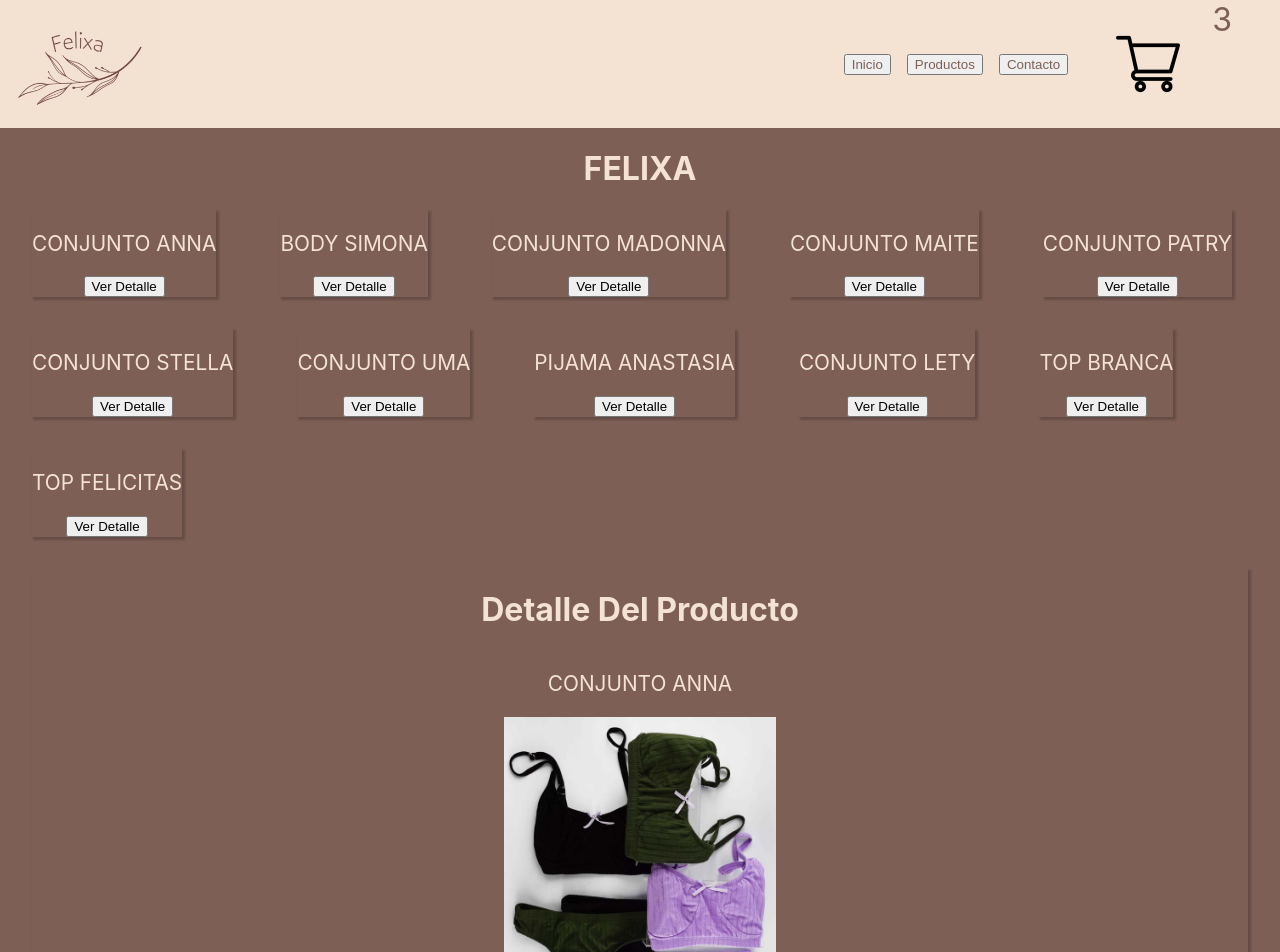
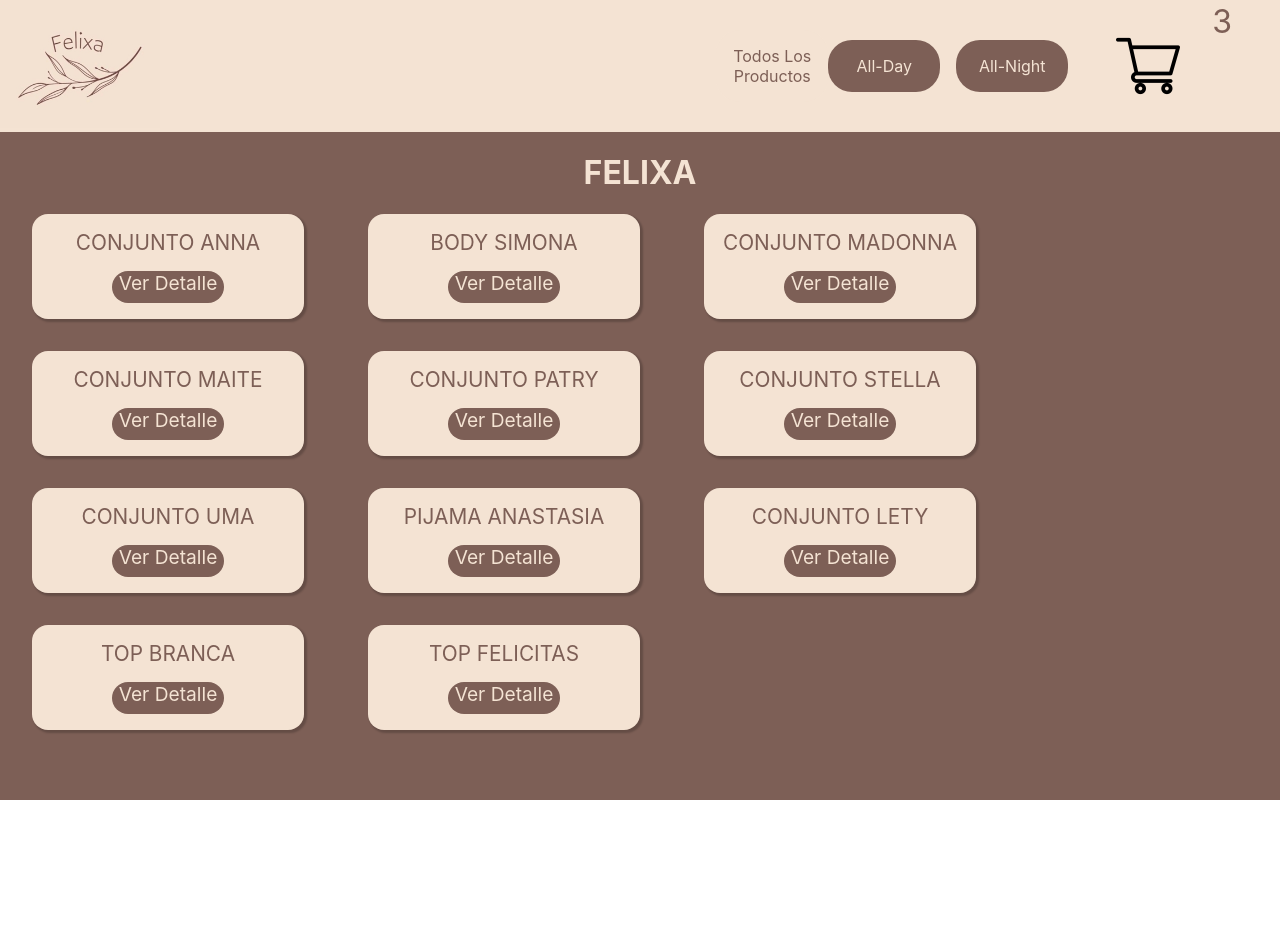
Before and after one commit to sanmarco1976/react_coder_house, a React (Create React App) app in the folder my_app/: page / in a window 1280 px wide. Shown: the top 952 px of the page. After the commit the page ends 800 px from the top, so only its background shows below. Built offline with nearby package versions, Linux system fonts and the light colour scheme.

Commit message:
agregando un navbar para categorias, routering para distintas paginas como categorias e items

```diff
--- a/my_app/src/App.js
+++ b/my_app/src/App.js
@@ -2,15 +2,20 @@ import './App.css';
 import NavBar from './components/NavBar/NavBar';
 import ItemListContainer from './components/ItemListContainer/ItemListContainer';
 import ItemDetailContainer from './components/ItemDetailContainer/ItemDetailContainer';
+import {Routes, Route, BrowserRouter } from 'react-router-dom'
 
 function App() {
     return (
         <div className = "App" >
-            <header className = "App-header" >
+            <BrowserRouter>
                 <NavBar />
-            </header>
-            <ItemListContainer greeting={"FELIXA"} />
-            <ItemDetailContainer />
+                <Routes>
+                    <Route path='/' element={<ItemListContainer greeting={"FELIXA"} />}/>
+                    <Route path='/detail/:idProducto' element={<ItemDetailContainer greeting={"Productos"} />}/>
+                    <Route path='/categoria/:categoria' element={<ItemListContainer greeting={"Productos por categoria"}/>}/>
+                </Routes>
+            </BrowserRouter>
+
         </div >
     );
 }
--- a/my_app/src/asyncmock.js
+++ b/my_app/src/asyncmock.js
@@ -1,15 +1,15 @@
 const productos = [
-    { id: '1', nombre: 'CONJUNTO ANNA', precio: 2100, img: '../Img/conj_ana2.jpg', stock: 4  },
-    { id: '2', nombre: 'BODY SIMONA', precio: 1800, img: '../Img/body_simona.jpg', stock: 3  },
-    { id: '3', nombre: 'CONJUNTO MADONNA', precio: 2100, img: '../Img/conj_madonna.jpeg', stock: 7  },
-    { id: '4', nombre: 'CONJUNTO MAITE', precio: 2300, img: '../Img/conj_maite.jpeg', stock: 4  },
-    { id: '5', nombre: 'CONJUNTO PATRY', precio: 2000, img: '../Img/conj_patry.jpg', stock: 5  },
-    { id: '6', nombre: 'CONJUNTO STELLA', precio: 1890, img: '../Img/conj_stella2.jpg', stock: 6  },
-    { id: '7', nombre: 'CONJUNTO UMA', precio: 2000, img: '../Img/conj_uma.jpeg', stock: 2  },
-    { id: '8', nombre: 'PIJAMA ANASTASIA', precio: 2400, img: '../Img/pijama_anastasia2.jpg', stock: 3  },
-    { id: '9', nombre: 'CONJUNTO LETY', precio: 1790, img: '../Img/prod_lety2.jpg', stock: 4  },
-    { id: '10', nombre: 'TOP BRANCA', precio: 2000, img: '../Img/top_branca.jpg', stock: 6  },
-    { id: '11', nombre: 'TOP FELICITAS', precio: 1580, img: '../Img/top_felicitas.jpg', stock: 5 }
+    { id: '1', categoria: 'day', nombre: 'CONJUNTO ANNA', precio: 2100, img: '../Img/conj_ana2.jpg', stock: 4  },
+    { id: '2', categoria: 'nigth', nombre: 'BODY SIMONA', precio: 1800, img: '../Img/body_simona.jpg', stock: 3  },
+    { id: '3', categoria: 'day', nombre: 'CONJUNTO MADONNA', precio: 2100, img: '../Img/conj_madonna.jpeg', stock: 7  },
+    { id: '4', categoria: 'nigth', nombre: 'CONJUNTO MAITE', precio: 2300, img: '../Img/conj_maite.jpeg', stock: 4  },
+    { id: '5', categoria: 'day', nombre: 'CONJUNTO PATRY', precio: 2000, img: '../Img/conj_patry.jpg', stock: 5  },
+    { id: '6', categoria: 'day', nombre: 'CONJUNTO STELLA', precio: 1890, img: '../Img/conj_stella2.jpg', stock: 6  },
+    { id: '7', categoria: 'nigth', nombre: 'CONJUNTO UMA', precio: 2000, img: '../Img/conj_uma.jpeg', stock: 2  },
+    { id: '8', categoria: 'day', nombre: 'PIJAMA ANASTASIA', precio: 2400, img: '../Img/pijama_anastasia2.jpg', stock: 3  },
+    { id: '9', categoria: 'nigth', nombre: 'CONJUNTO LETY', precio: 1790, img: '../Img/prod_lety2.jpg', stock: 4  },
+    { id: '10', categoria: 'nigth', nombre: 'TOP BRANCA', precio: 2000, img: '../Img/top_branca.jpg', stock: 6  },
+    { id: '11', categoria: 'day', nombre: 'TOP FELICITAS', precio: 1580, img: '../Img/top_felicitas.jpg', stock: 5 }
 ]
 
 export const obtenerProductos = () =>{
@@ -27,3 +27,11 @@ export const getProductsById = (id) => {
         }, 500)
     })
 }
+
+export const getProductsByCategory = (categoria) =>{
+    return new Promise (resolve => {
+        setTimeout(() => {
+            resolve(productos.filter(prod => prod.categoria === categoria))
+        }, 500)
+    })
+}
--- a/my_app/src/components/Item/Item.css
+++ b/my_app/src/components/Item/Item.css
@@ -1,34 +1,33 @@
 .ItemCard{
     display: flex;
     flex-direction: column;
-    align-items: flex-start;
+    align-items: center;
     box-shadow: 2px 2px 2px 1px rgba(0, 0, 0, 0.2);
     margin: 0 2rem 2rem 2rem;
-}
-.ImgCard{
+    background-color: #f4e3d3;
+    border-radius: 1rem;
     width: 17rem;
-    height: 23rem;
 }
 .NombreCard{
     align-self: center;
     font-size: 1.3rem;
-    color: #f4e3d3;
+    color: #7d5f56;
+    padding: 1rem;
 }
 
-.PrecioCard{
-    list-style: none;
-    font-size: 1.3rem;
+.VerDetalle{
+    background-color: #7d5f56;
     color: #f4e3d3;
+    font-size: 1.2rem;
+    border: #f4e3d3;
+    height: 2rem;
+    width: 7rem;
+    text-decoration: none;
+    border-radius: 1rem;
+    margin-bottom: 1rem;
+    text-align: center;
 }
-.AgregarCard{
+.VerDetalle:hover{
     background-color: #f4e3d3;
     color: #7d5f56;
-    font-size: 1rem;
-    border: #7d5f56;
-    width: auto;
-    height: 2rem;
 }
-.DivItemList{
-    display: flex;
-    flex-wrap: wrap;
-}
--- a/my_app/src/components/Item/Item.js
+++ b/my_app/src/components/Item/Item.js
@@ -1,11 +1,12 @@
 import './Item.css'
+import { Link } from 'react-router-dom'
 
 const Item = ({id, nombre, precio, img, stock}) =>{
 
     return(
         <div className="ItemCard">
             <p className="NombreCard">{nombre}</p>
-            <button>Ver Detalle</button>
+            <Link to={`/detail/${id}`} className="VerDetalle">Ver Detalle</Link>
         </div>
     )
 
--- a/my_app/src/components/ItemCount/ItemCount.css
+++ b/my_app/src/components/ItemCount/ItemCount.css
@@ -16,6 +16,8 @@
     height: 2rem;
     background-color: #f4e3d3;
     border: #f4e3d3;
+    color: #7d5f56;
+    border-radius: 1rem;
 }
 .PCount{
     color: #f4e3d3;
--- a/my_app/src/components/ItemDetail/ItemDetail.css
+++ b/my_app/src/components/ItemDetail/ItemDetail.css
@@ -2,28 +2,28 @@
     background-color: #7d5f56;
     color: #f4e3d3;
     border: #7d5f56;
+    text-transform: uppercase;
 }
 
-.ItemCard{
+.Item{
     display: flex;
     flex-direction: column;
     align-items: center;
-    box-shadow: 2px 2px 2px 1px rgba(0, 0, 0, 0.2);
-    margin: 0 2rem 2rem 2rem;
 }
 .ImgCard{
     width: 17rem;
     height: 23rem;
+    border-radius: 1rem;
 }
-.NombreCard{
+.Nombre{
     align-self: center;
-    font-size: 1.3rem;
+    font-size: 2rem;
     color: #f4e3d3;
 }
 
 .PrecioCard{
     list-style: none;
-    font-size: 1.3rem;
+    font-size: 1.7rem;
     color: #f4e3d3;
 }
 .AgregarCard{
@@ -33,8 +33,19 @@
     border: #7d5f56;
     width: auto;
     height: 2rem;
+    border-radius: 1rem;
 }
 .DivItemList{
     display: flex;
     flex-wrap: wrap;
 }
+.UlCard{
+    padding-inline-start: 0;
+}
+p {
+    display: block;
+    margin-block-start: 0;
+    margin-block-end: 0;
+    margin-inline-start: 0px;
+    margin-inline-end: 0px;
+}
--- a/my_app/src/components/ItemDetail/ItemDetail.js
+++ b/my_app/src/components/ItemDetail/ItemDetail.js
@@ -3,9 +3,9 @@ import ItemCount from "../ItemCount/ItemCount"
 const ItemDetail = ({nombre, stock, img, precio, id}) => {
 
     return(
-        <div className="ItemCard">
+        <div className="Item">
             <h1 className='ItemDetailTitle'>Detalle Del Producto</h1>
-            <p className="NombreCard">{nombre}</p>
+            <p className="Nombre">{nombre}</p>
             <img className= 'ImgCard' src={img} alt='cart-widget'/>
             <ul className='UlCard'>
                 <li className="PrecioCard">${precio}</li>
--- a/my_app/src/components/ItemDetailContainer/ItemDetailContainer.js
+++ b/my_app/src/components/ItemDetailContainer/ItemDetailContainer.js
@@ -2,18 +2,19 @@
 import { useState, useEffect } from 'react'
 import { getProductsById } from '../../asyncmock'
 import ItemDetail from '../ItemDetail/ItemDetail'
+import { useParams } from 'react-router-dom'
 
 const ItemDetailContainer = () => {
     const [productos, setProductos] = useState()
-
+    const {idProducto} = useParams()
     useEffect(() => {
-        getProductsById('1').then(response => {
+        getProductsById(idProducto).then(response => {
             setProductos(response)
         })
-    },[])
+    },[idProducto])
 
     return(
-        <ItemDetail nombre={productos?.nombre} img={productos?.img} precio={productos?.precio} id={productos?.id} stock={productos?.stock}/>
+        <ItemDetail {...productos}/>
     )
 }
 
--- a/my_app/src/components/ItemListContainer/ItemListContainer.css
+++ b/my_app/src/components/ItemListContainer/ItemListContainer.css
@@ -1,3 +1,4 @@
 .TituloH1{
     color: #f4e3d3;
+    text-transform: uppercase;
 }
--- a/my_app/src/components/ItemListContainer/ItemListContainer.js
+++ b/my_app/src/components/ItemListContainer/ItemListContainer.js
@@ -1,16 +1,24 @@
 import './ItemListContainer.css'
 import { useEffect, useState } from 'react'
-import { obtenerProductos } from '../../asyncmock'
+import { getProductsByCategory, obtenerProductos } from '../../asyncmock'
 import ItemList from '../ItemList/ItemList'
+import { useParams } from 'react-router-dom'
 
 const ItemListContainer = (props) =>{
     const[products, setProducts] = useState([])
 
+    const {categoria} = useParams()
     useEffect (()=>{
-        obtenerProductos().then(response =>{
-            setProducts(response)
-        })
-    })
+        if (!categoria) {
+            obtenerProductos().then(response =>{
+                setProducts(response)
+            })
+        }else{
+            getProductsByCategory(categoria).then(response =>{
+                setProducts(response)
+            })
+        }
+    },[categoria])
 
     return (
         <div>
--- a/my_app/src/components/NavBar/NavBar.css
+++ b/my_app/src/components/NavBar/NavBar.css
@@ -34,3 +34,25 @@
 .divCarro{
     margin-right: 3rem;
 }
+.NavBarButtom{
+    text-decoration: none;
+    font-size: 1rem;
+    background-color: #7d5f56;
+    color: #f4e3d3;
+    width: 5rem;
+    padding: 1rem;
+    border-radius: 1.5rem;
+}
+.NavBarButtom:hover{
+    background-color: #f4e3d3;
+    color: #7d5f56;
+}
+.ActiveButtom{
+    text-decoration: none;
+    font-size: 1rem;
+    background-color: #f4e3d3;
+    color: #7d5f56;
+    width: 5rem;
+    padding: 1rem;
+    border-radius: 1.5rem;
+}
--- a/my_app/src/components/NavBar/NavBar.js
+++ b/my_app/src/components/NavBar/NavBar.js
@@ -1,15 +1,16 @@
 import './NavBar.css'
 import CardWidget from '../CardWidget/CardWidget'
+import { Link, NavLink } from 'react-router-dom'
 
 const NavBar = () =>{
     return(
         <nav className="NavBar">
             <div className="NavBarDiv">
-            <img className= 'NavLogo' src='../Img/logo_felixa.jpg' alt='cart-widget'/>
+                <Link to='/'><img className= 'NavLogo' src='../Img/logo_felixa.jpg' alt='cart-widget'/></Link>
                 <div className="NavBarDivBotones">
-                    <button className="NavBarButtom" onClick ={() => console.log('click')}>Inicio</button>
-                    <button className="NavBarButtom" onClick ={() => console.log('click')}>Productos</button>
-                    <button className="NavBarButtom" onClick ={() => console.log('click')}>Contacto</button>
+                    <NavLink to='/'className={({isActive})=>isActive ? 'ActiveButtom' : 'NavBarButtom'}>Todos Los Productos</NavLink>
+                    <NavLink to='/categoria/day' className={({isActive})=>isActive ? 'ActiveButtom' : 'NavBarButtom'}>All-Day</NavLink>
+                    <NavLink to='/categoria/nigth' className={({isActive})=>isActive ? 'ActiveButtom' : 'NavBarButtom'}>All-Night</NavLink>
                     <CardWidget />
                 </div>
             </div>
```
